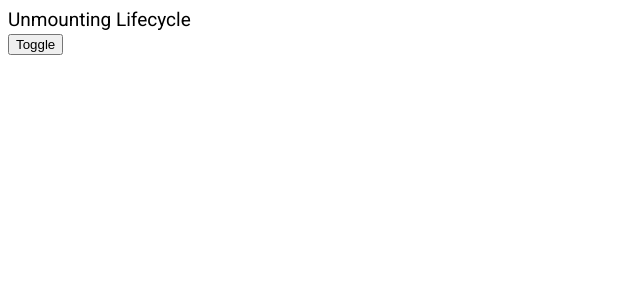
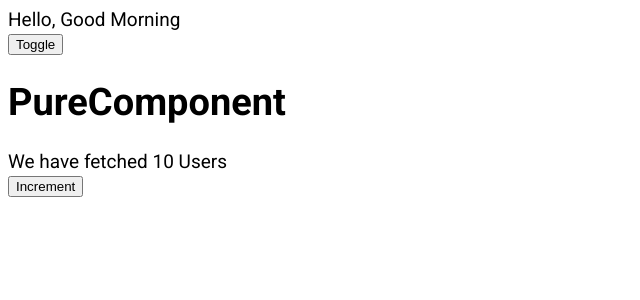
Before and after one commit to PrinceKhunt16/React, a React (Create React App) app: page / in a window 1280 px wide. Shown: the top 300 px of the page, without its empty margins (0-640 px from the left). Built offline with nearby package versions, Linux system fonts and the light colour scheme; no server answers.

Commit message:
Pure Component

```diff
--- a/src/App.jsx
+++ b/src/App.jsx
@@ -2,13 +2,15 @@ import React from 'react';
 import MountingLifecycle from './components/Lifecycle/MountingLifecycle';
 import UpdatingLifecycle from './components/Lifecycle/UpdatingLifecycle';
 import UnmountingLifecycle from './components/Lifecycle/UnmountingLifecycle';
+import PureComponent from './components/PureComponent';
 
 const App = () => {
     return (
         <div>
             {/* <MountingLifecycle /> */}
             {/* <UpdatingLifecycle /> */}
-            <UnmountingLifecycle />
+            {/* <UnmountingLifecycle /> */}
+            <PureComponent />
         </div>
     )
 }
--- /dev/null
+++ b/src/components/PureComponent/ClassComponent.jsx
@@ -0,0 +1,36 @@
+import React, { PureComponent } from 'react';
+
+class ClassComponent extends PureComponent {
+    constructor(props) {
+        super(props);
+
+        this.state = {
+            count: 10
+        }
+    }
+
+    /*
+
+    We have a lifecycle method called shouldComponentUpdate which by default returns true (Boolean) value. The purpose of the shouldComponentUpdate is we can custom implement the default behavior and decide when react should update or re-render the component.
+
+    */
+
+    increment = () => {
+        this.setState((state) => ({
+            count: state.count + 1
+        }));
+    }
+
+    render() {
+        console.log('Count component renders');
+        return (
+            <>
+                <h1>PureComponent</h1>
+                <div>We have fetched {this.state.count} Users</div>
+                <button onClick={this.increment}>Increment</button>
+            </>
+        )
+    }
+}
+
+export default ClassComponent;
--- /dev/null
+++ b/src/components/PureComponent/FunctionalComponent.jsx
@@ -0,0 +1,14 @@
+import React, { memo } from 'react';
+
+const FunctionalComponent = (props) => {
+    console.log('Users component renders');
+
+    return (
+        <>
+            {console.log(props.data)}
+        </>
+    )
+}
+
+const UsersMemo = memo(FunctionalComponent);
+export default UsersMemo;
--- /dev/null
+++ b/src/components/PureComponent/index.jsx
@@ -0,0 +1,30 @@
+import React, { useState, useEffect } from 'react';
+import ClassComponent from './ClassComponent';
+import FunctionalComponent from './FunctionalComponent';
+
+const MainComponent = () => {
+    const [toggle, setToggle] = useState(true);
+    const [users, setUsers] = useState([]);
+    console.log('MainComponent rendered');
+
+    useEffect(() => {
+        const fetchUsers = async () => {
+            const response = await fetch('https://reqres.in/api/users/');
+            const json = await response.json();
+            setUsers(json.data);
+        }
+
+        fetchUsers();
+    }, []);
+
+    return (
+        <div>
+            <div>Hello, Good {toggle ? 'Morning' : 'Afternoon'}</div>
+            <button onClick={() => setToggle(!toggle)}>Toggle</button>
+            <ClassComponent />
+            <FunctionalComponent data={users} />
+        </div>
+    )
+}
+
+export default MainComponent;
```
